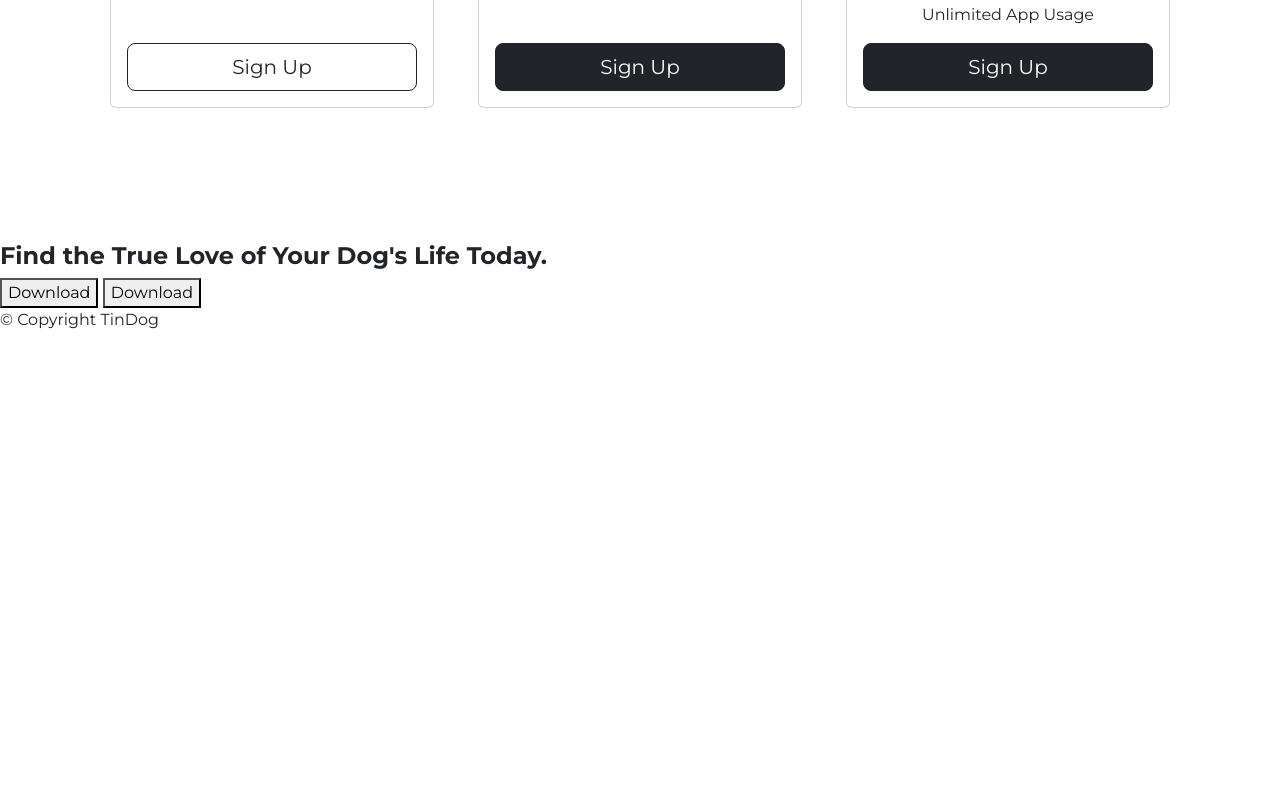
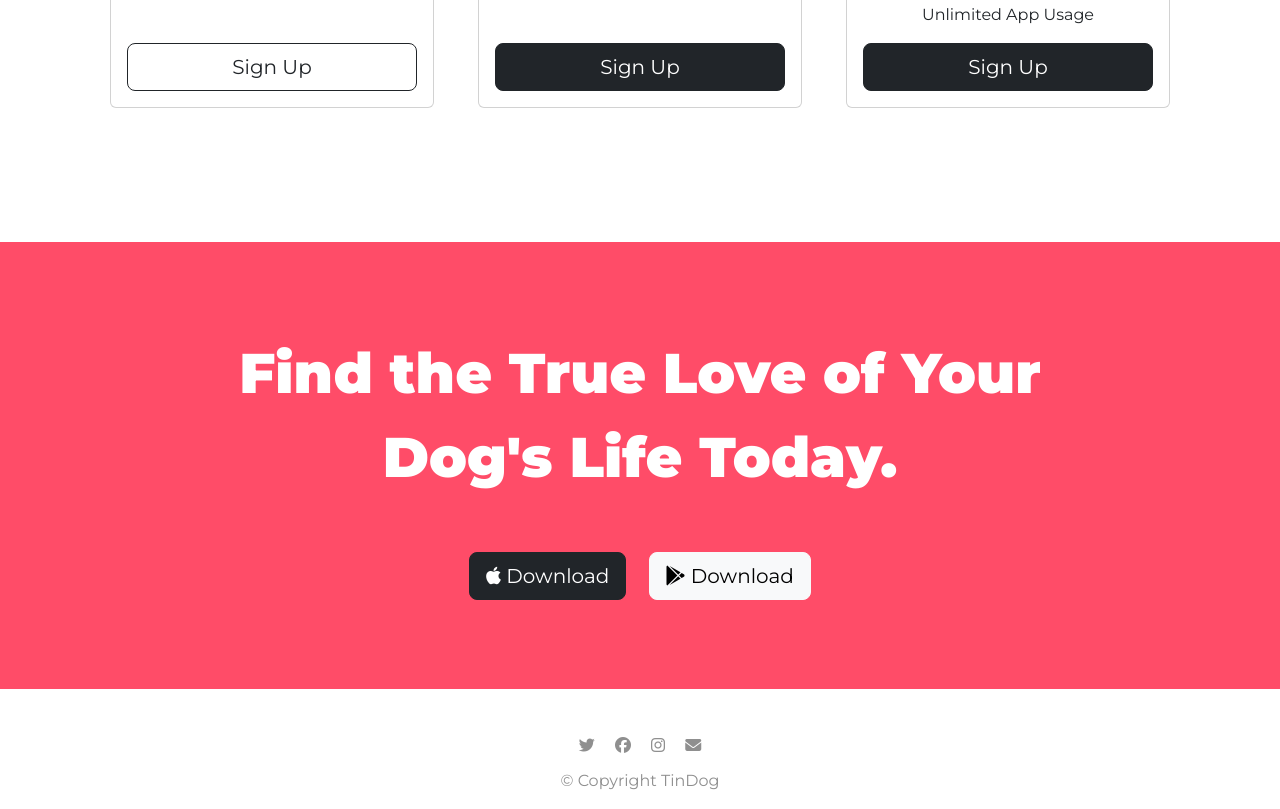
Before and after one commit to lbyg1003/Bootstrap---tindog, a plain HTML site: page index.html in a window 1280 px wide. Shown: the part 2163-2972 px from the top of the page. Before the commit the page ends 2511 px from the top, so only its background shows below. Drawn offline with nearby package versions, Linux system fonts and the light colour scheme.

Commit message:
finalized

```diff
--- a/css/styles.css
+++ b/css/styles.css
@@ -1,24 +1,24 @@
+body, h1, h2, h3, h4, h5{
+  font-family: 'Montserrat';
+}
+
 body {
-  font-family: 'Montserrat';
   font-weight: 400;
 }
 
 h1{
-  font-family: 'Montserrat';
   font-weight: 900;
   font-size: 3.5rem;
   line-height: 1.5;
 }
 
 h2 {
-  font-family: 'Montserrat';
   font-weight: 700;
   font-size: 3rem;
   line-height: 1.5;
 }
 
 h3 {
-  font-family: 'Montserrat';
   font-weight: 700;
   font-size: 1.5rem;
 }
@@ -145,3 +145,38 @@ h3 {
 .card-header {
   padding-top: 20px;
 }
+
+/* Call to Action and Footer*/
+#cta{
+  background-color: #ff4c68;
+  color: #fff;
+  text-align: center;
+  padding: 7% 15%;
+}
+
+#footer {
+  background-color: #fff;
+  text-align: center;
+  color: #8f8f8f;
+}
+
+.footer-icon {
+  padding: 3rem 0.5rem 1rem 0.5rem;
+  color: #8f8f8f;
+}
+
+.download-button-footer {
+  margin: 5% 1% 0 1%;
+}
+
+
+@media (max-width: 1000px) {
+  #title {
+    text-align: center;
+  }
+
+  .title-image {
+    position: static;
+    transform: none;
+  }
+}
--- a/index.html
+++ b/index.html
@@ -37,13 +37,13 @@
         <div class="collapse navbar-collapse" id="navbarTogglerDemo01">
           <ul class="navbar-nav ms-auto">
             <li class="nav-item">
-              <a class="nav-link" href="">Contact</a>
+              <a class="nav-link" href="#footer">Contact</a>
             </li>
             <li class="nav-item">
-              <a class="nav-link" href="">Pricing</a>
+              <a class="nav-link" href="#pricing">Pricing</a>
             </li>
             <li class="nav-item">
-              <a class="nav-link" href="">Download</a>
+              <a class="nav-link" href="#cta">Download</a>
             </li>
           </ul>
         </div>
@@ -198,9 +198,9 @@
 
   <section id="cta">
 
-    <h3>Find the True Love of Your Dog's Life Today.</h3>
-    <button type="button">Download</button>
-    <button type="button">Download</button>
+    <h1 class="cta-header">Find the True Love of Your Dog's Life Today.</h1>
+    <button type="button" class="btn btn-dark btn-lg download-button-footer"><i class="fa-brands fa-apple"></i> Download</button>
+    <button type="button" class="btn btn-light btn-lg download-button-footer"><i class="fa-brands fa-google-play"></i> Download</button>
 
   </section>
 
@@ -208,6 +208,11 @@
   <!-- Footer -->
 
   <footer id="footer">
+
+    <a href="#"><i class="fa-brands fa-twitter footer-icon"></i></a>
+    <a href="#"> <i class="fa-brands fa-facebook footer-icon"></i></a>
+    <a href="#"><i class="fa-brands fa-instagram footer-icon"></i></a>
+    <a href="#"><i class="fa-solid fa-envelope footer-icon"></i></a>
 
     <p>© Copyright TinDog</p>
 
```
